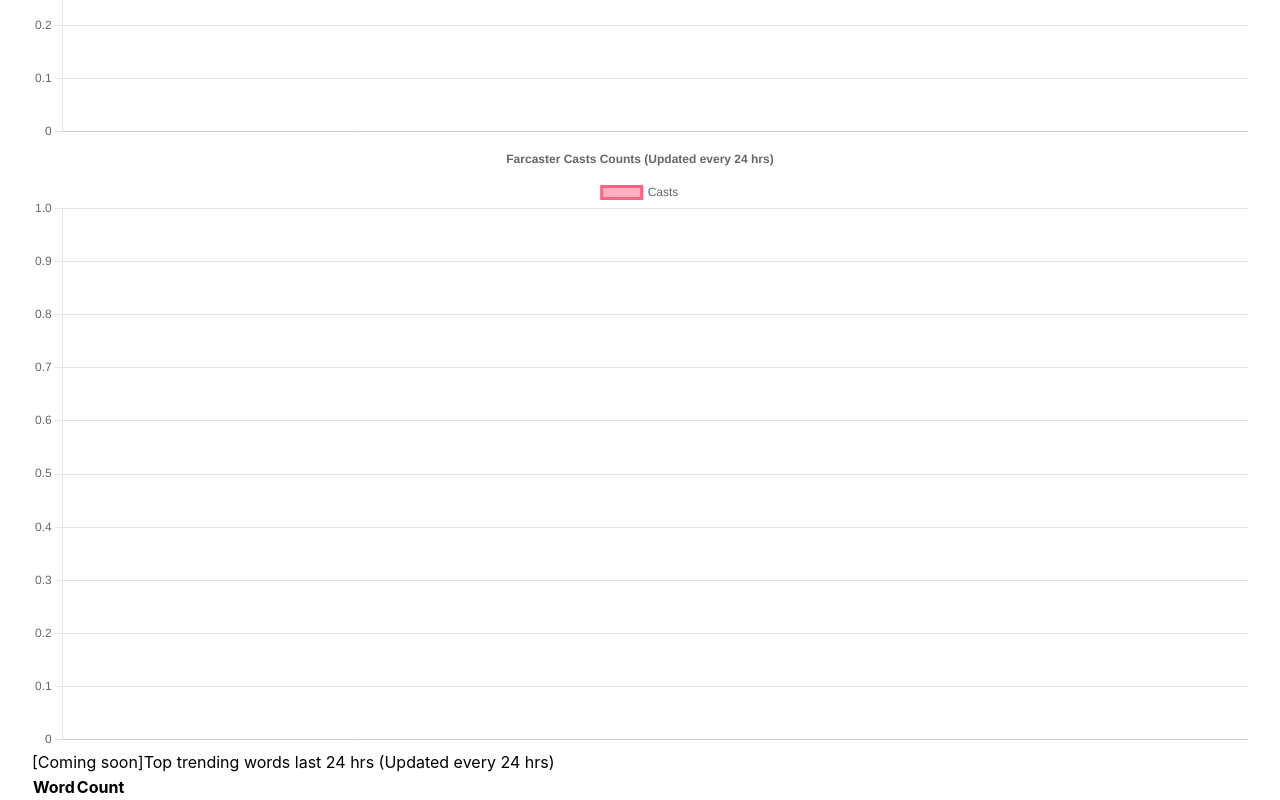
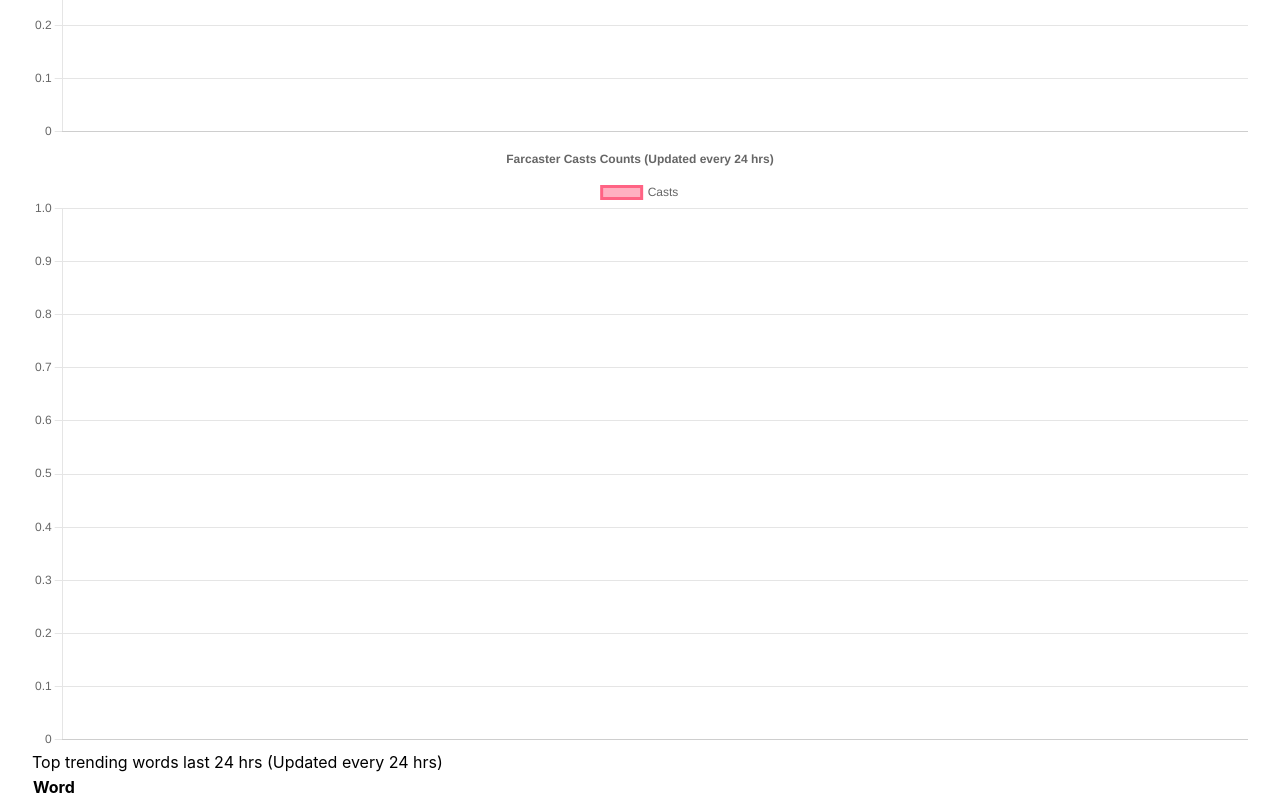
Before and after one commit to shrimalmadhur/trendcaster, a Next.js app: page / in a window 1280 px wide. Shown: the part 490-1290 px from the top of the page. Built offline with nearby package versions, Linux system fonts and the light colour scheme.

Commit message:
better wordcount

```diff
--- a/components/WordCount.tsx
+++ b/components/WordCount.tsx
@@ -10,19 +10,17 @@
     }, [])
     return (
         <div>
-            <h3>[Coming soon]Top trending words last 24 hrs (Updated every 24 hrs)</h3>
+            <h3>Top trending words last 24 hrs (Updated every 24 hrs)</h3>
             <table className='w-full border-collapse border border-slate-500'>
                 <thead>
                     <tr>
                         <th className='w-1/2 text-center border border-slate-600 bg-slate-50 dark:bg-slate-700'>Word</th>
-                        <th className='w-1/2 text-center border border-slate-600 bg-slate-50 dark:bg-slate-700'>Count</th>
                     </tr>
                 </thead>
                 <tbody>
                     {data.map(function(entry:any, index){
                         return <tr key={index}>
                             <td className='w-1/2 text-center border border-slate-700'>{entry.word}</td>
-                            <td className='w-1/2 text-center border border-slate-700'>{entry.count}</td>
                         </tr>;
                     })}
                 </tbody>
--- a/src/pages/api/v1/wordcount.ts
+++ b/src/pages/api/v1/wordcount.ts
@@ -35,7 +35,7 @@
     const wordCount = await db
         .collection("word_count")
         .find()
-        .sort({count: -1})
+        .sort({weight: -1})
         .limit(10)
         .toArray()
         .catch(() => {
@@ -50,7 +50,7 @@
 
     const cleanWC = []
     for (let eachWord of wordCount) {
-        cleanWC.push({word: eachWord.word, count: eachWord.count})
+        cleanWC.push({word: eachWord.word})
     }
 
 
```
Also changed, not shown: 1 other file (tests, documents, lock files or other folders).
